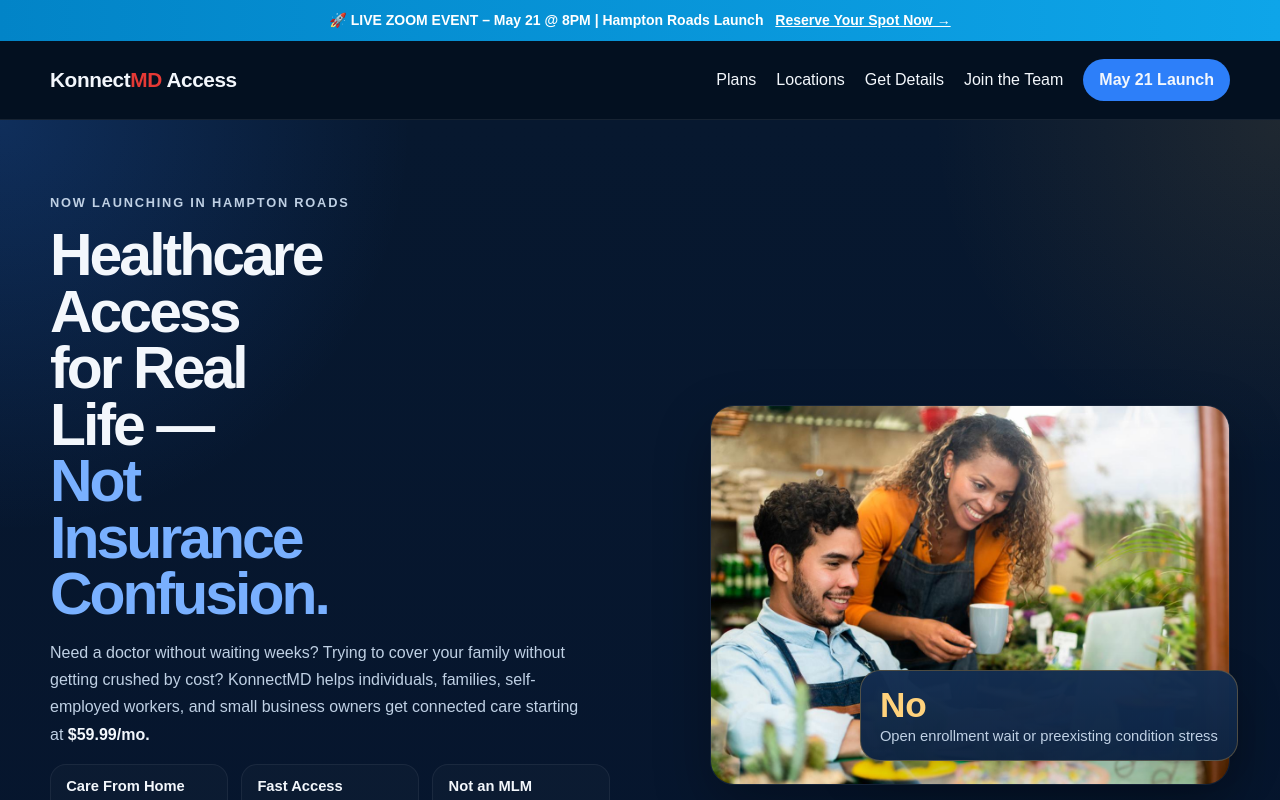
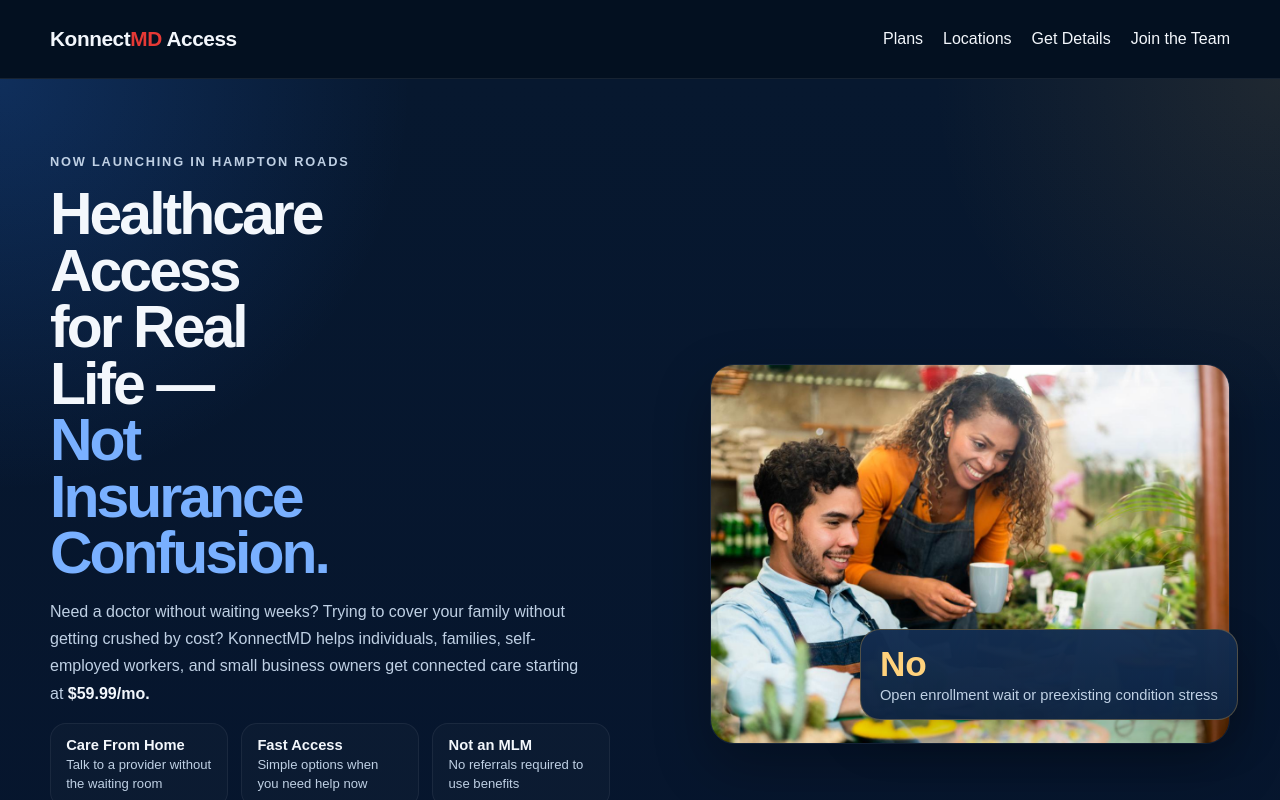
Before and after one commit to 12sphat-star/konnectmd-access, a React (Vite) app: page / in a window 1280 px wide. Shown: the top 800 px of the page. Built offline with nearby package versions, Linux system fonts and the light colour scheme.

Commit message:
Improve nationwide positioning and booking flow

```diff
--- a/src/App.jsx
+++ b/src/App.jsx
@@ -56,43 +56,10 @@
   return null;
 }
 
-function LaunchBanner() {
-  return (
-    <div
-      style={{
-        background: "linear-gradient(90deg, #0284c7, #0ea5e9)",
-        color: "white",
-        textAlign: "center",
-        padding: "10px 15px",
-        fontWeight: "600",
-        fontSize: "14px",
-        lineHeight: "1.5",
-      }}
-    >
-      🚀 LIVE ZOOM EVENT – May 21 @ 8PM | Hampton Roads Launch{" "}
-      <a
-        href="https://www.eventbrite.com/e/the-answer-to-rising-healthcare-costs-tickets-1988397603759?aff=oddtdtcreator"
-        target="_blank"
-        rel="noopener noreferrer"
-        style={{
-          color: "#fff",
-          marginLeft: "8px",
-          textDecoration: "underline",
-          fontWeight: "800",
-          whiteSpace: "nowrap",
-        }}
-      >
-        Reserve Your Spot Now →
-      </a>
-    </div>
-  );
-}
-
 export default function App() {
   return (
     <BrowserRouter>
       <ScrollToTop />
-      <LaunchBanner />
       <Navbar />
 
       <Routes>
--- a/src/components/home/FAQSection.jsx
+++ b/src/components/home/FAQSection.jsx
@@ -156,7 +156,7 @@
             Still have questions? Talk to a real person — not a bot.
           </p>
           <a href="/book-call" className="btn btn-primary">
-            Book a Free 15-Minute Call
+            Book a Free 30-Minute Call
           </a>
         </div>
       </div>
--- a/src/components/home/HamptonRoadsLocations.jsx
+++ b/src/components/home/HamptonRoadsLocations.jsx
@@ -88,10 +88,20 @@
             }}
           >
             KonnectMD helps families, entrepreneurs, self-employed professionals,
-            and small business owners across Hampton Roads explore healthcare access,
-            telehealth support, prescription savings, mental health support, and
-            virtual care options.
+and small business owners across Hampton Roads and throughout the United States
+explore healthcare access, telehealth support, prescription savings,
+mental health support, and virtual care options.
           </p>
+          <p
+  style={{
+    marginTop: "18px",
+    color: "#93c5fd",
+    fontWeight: "700",
+    fontSize: "15px",
+  }}
+>
+  Available nationwide across all 50 states and U.S. territories.
+</p>
         </div>
 
         <div
--- a/src/components/layout/Footer.jsx
+++ b/src/components/layout/Footer.jsx
@@ -67,6 +67,16 @@
               rendered subject to the licensed professional’s judgment. If you
               are experiencing a medical emergency, dial 911 immediately.
             </p>
+ <p
+  style={{
+    marginTop: "18px",
+    color: "#94a3b8",
+    fontSize: "14px",
+    lineHeight: "1.6",
+  }}
+>
+  KonnectMD Access is available nationwide throughout the United States and U.S. territories.
+</p>
 
             <a
               href="https://www.konnectmd.com/_files/ugd/523e5b_a002539b6c86403196de1ea736bad54a.pdf"
--- a/src/components/layout/Navbar.jsx
+++ b/src/components/layout/Navbar.jsx
@@ -1,14 +1,11 @@
 import { useState } from "react";
-import { Link, useLocation } from "react-router-dom";
+import { Link } from "react-router-dom";
 
 export default function Navbar() {
   const [open, setOpen] = useState(false);
-  const location = useLocation();
-
-  const isLaunchPage = location.pathname === "/launch";
 
   return (
-    <header className={isLaunchPage ? "navbar launch-navbar" : "navbar"}>
+   <header className="navbar">
       <div className="container nav-inner">
         <Link to="/" className="brand" onClick={() => setOpen(false)}>
           Konnect<span>MD</span> Access
@@ -21,9 +18,6 @@
           <Link to="/get-details">Get Details</Link>
           <Link to="/join-the-team">Join the Team</Link>
 
-          <Link to="/launch" className="nav-cta">
-            May 21 Launch
-          </Link>
         </nav>
 
         {/* Mobile hamburger */}
@@ -62,11 +56,11 @@
           </Link>
 
           <Link
-            to="/launch"
+            to="/contact"
             onClick={() => setOpen(false)}
             className="mobile-cta"
           >
-            May 21 Launch
+           Contact Us
           </Link>
         </div>
       )}
--- a/src/pages/CalendarPage.jsx
+++ b/src/pages/CalendarPage.jsx
@@ -13,8 +13,8 @@
           <h1 className="page-title">Schedule a time to review your options</h1>
           <p className="section-copy">
             Choose a time that works for you and we'll walk through the
-            membership options that best fit your needs. Takes 15 minutes —
-            no pressure, no commitment.
+            membership options that best fit your needs. Takes 15  minutes but there's
+            extra time if you need it —no pressure, no commitment.
           </p>
 
           <div
```
